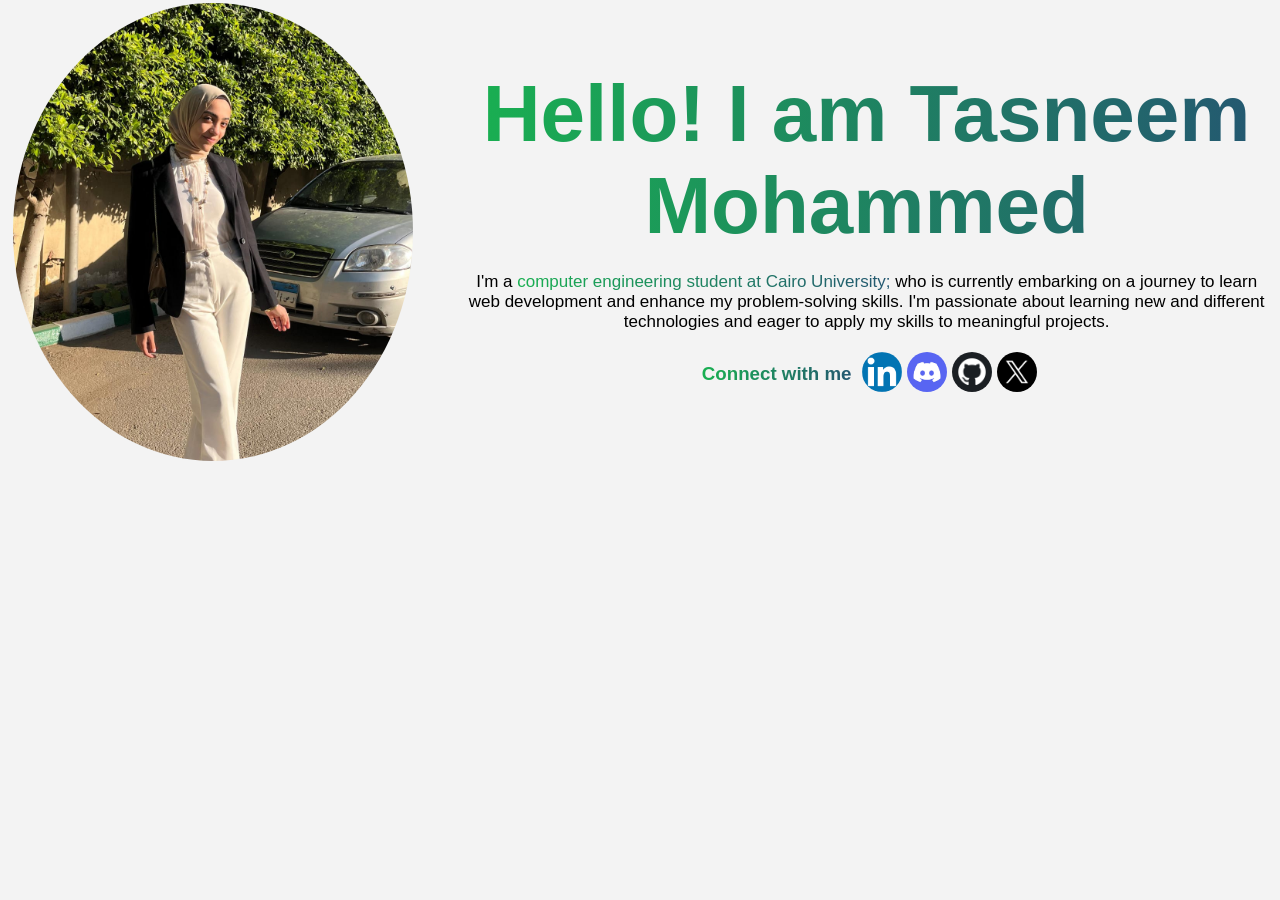
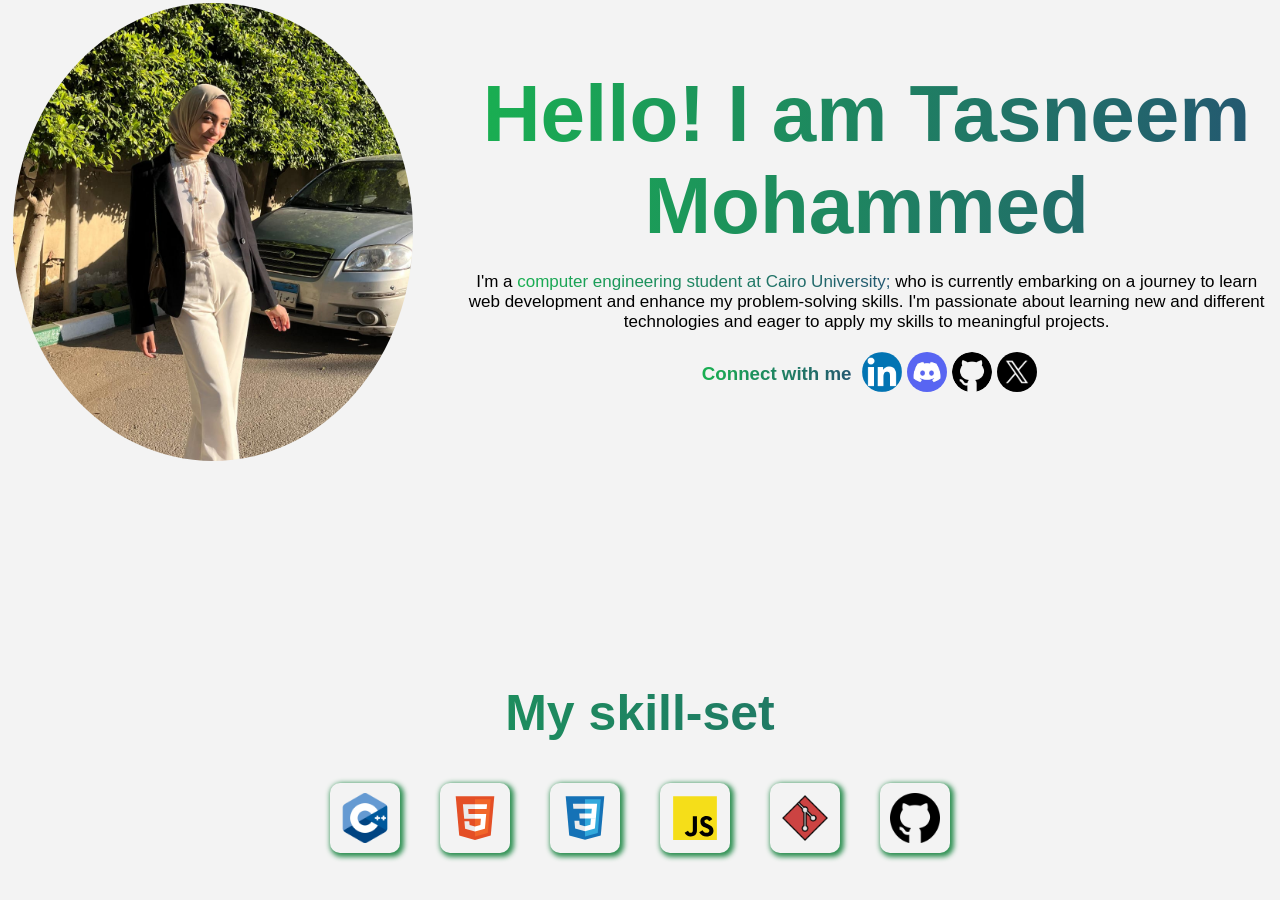
Before and after one commit to Tasneemmohammed0/web-dev-training, a plain HTML site: page my portfolio project/index.html in a window 1280 px wide. Shown: the part 248-1148 px from the top of the page. Before the commit the page ends 890 px from the top, so only its background shows below. Drawn offline with Linux system fonts and the light colour scheme.

Commit message:
🎨 Created my skill-set, styled it and added a pop-up transistion

```diff
--- a/my portfolio project/index.html
+++ b/my portfolio project/index.html
@@ -59,7 +59,7 @@
             <img class="discord-logo" src="icons/discord-logo.jpg" />
           </a>
           <a href="https://github.com/Tasneemmohammed0" target="_blank">
-            <img class="github-logo" src="icons/github-logo.webp" />
+            <img class="github-logo" src="icons/github-logo.png" />
           </a>
           <a
             href="https://x.com/Tasneem1790?t=flbG9RMTlIGLvkuDKQpP1A&s=09"
@@ -70,6 +70,28 @@
         </div>
       </div>
     </section>
-    <section class="section" id="skills"></section>
+    <section class="section" id="skills">
+      <h1>My skill-set</h1>
+      <div class="skill-set">
+        <div class="skill-icon">
+          <img src="icons/cpp-icon.png" alt="C++ icon" />
+        </div>
+        <div class="skill-icon">
+          <img src="icons/html-icon.svg" alt="HTML icon" />
+        </div>
+        <div class="skill-icon">
+          <img src="icons/css-icon.svg" alt="CSS icon" />
+        </div>
+        <div class="skill-icon">
+          <img src="icons/js-icon.svg" alt="js icon" />
+        </div>
+        <div class="skill-icon">
+          <img src="icons/git-logo.png" alt="git icon" />
+        </div>
+        <div class="skill-icon">
+          <img src="icons/github-logo.png" alt="github icon" />
+        </div>
+      </div>
+    </section>
   </body>
 </html>
--- a/my portfolio project/style.css
+++ b/my portfolio project/style.css
@@ -5,8 +5,11 @@
 body {
   margin: 0;
   background-color: #f3f3f3;
+  margin-bottom: 1000px;
 }
+
 .header {
+  background-color: #f3f3f3;
   top: 0;
   position: sticky;
   z-index: 1000;
@@ -21,7 +24,8 @@ body {
 .my-name,
 .welcome-text,
 .current-uni,
-.contacts h3 {
+.contacts h3,
+#skills h1 {
   background: linear-gradient(
     to right,
     #19b051,
@@ -105,7 +109,42 @@ ul {
 }
 .contacts h3 {
   margin: auto;
-  /* grid-column: 1; */
+}
+
+#skills h1 {
+  text-align: center;
+  font-size: 50px;
+}
+
+.skill-set {
+  display: grid;
+  grid-template-columns: repeat(6, 80px);
+  justify-content: center;
+  place-items: center;
+  gap: 30px;
+  margin: auto;
+}
+
+.skill-set img {
+  width: 50px;
+}
+
+.skill-icon {
+  display: grid;
+  align-items: center;
+  justify-content: center;
+  /* background-color: gray; */
+  box-shadow: 2px 2px 5px 2px #309154; /* X-offset, Y-offset, blur-radius, color */
+  border-radius: 10px;
+
+  width: 70px;
+  height: 70px;
+
+  transition: transform 0.2s ease;
+}
+
+.skill-icon:hover {
+  transform: scale(1.2);
 }
 
 /*
```
Also changed, not shown: my portfolio project/icons/cpp-icon.png (added), my portfolio project/icons/css-icon.svg (added), my portfolio project/icons/git-logo.png (added), my portfolio project/icons/github-logo.png (added), my portfolio project/icons/github-logo.webp (deleted), my portfolio project/icons/html-icon.svg (added), my portfolio project/icons/js-icon.svg (added).
